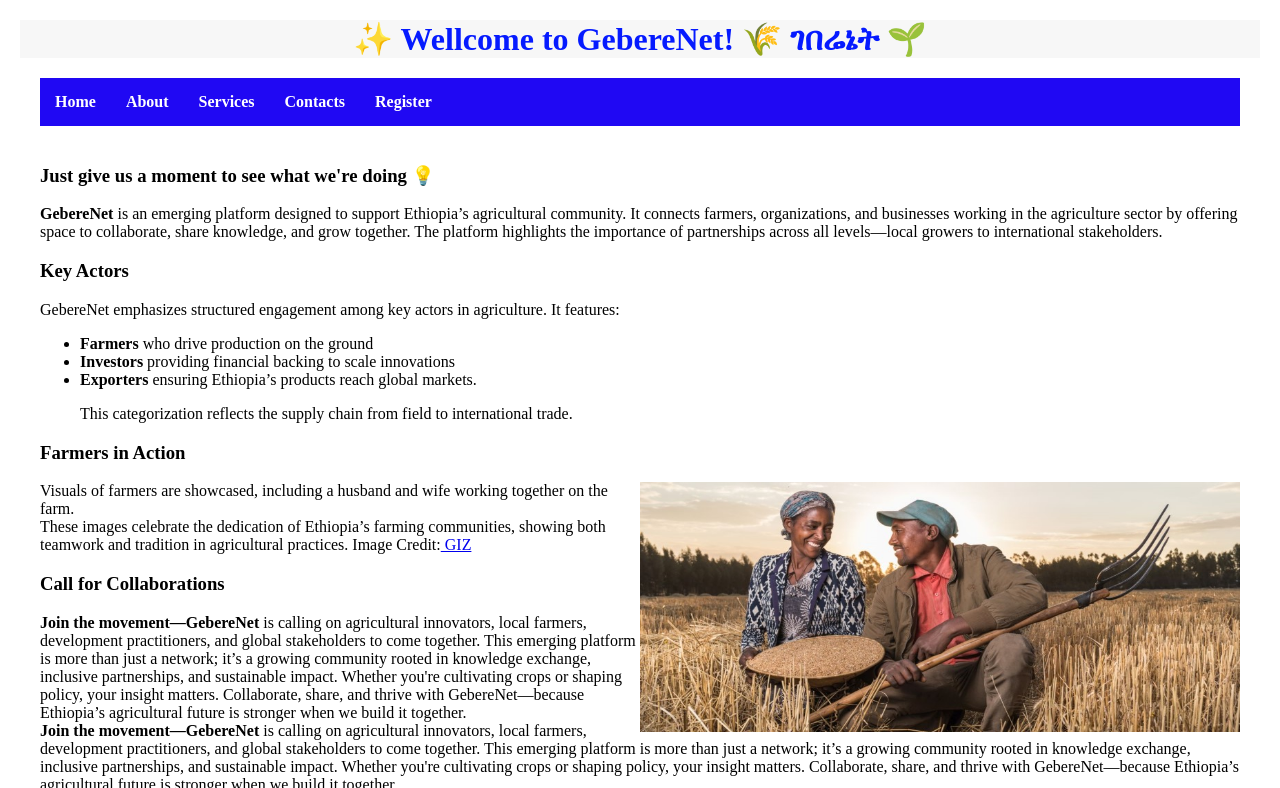
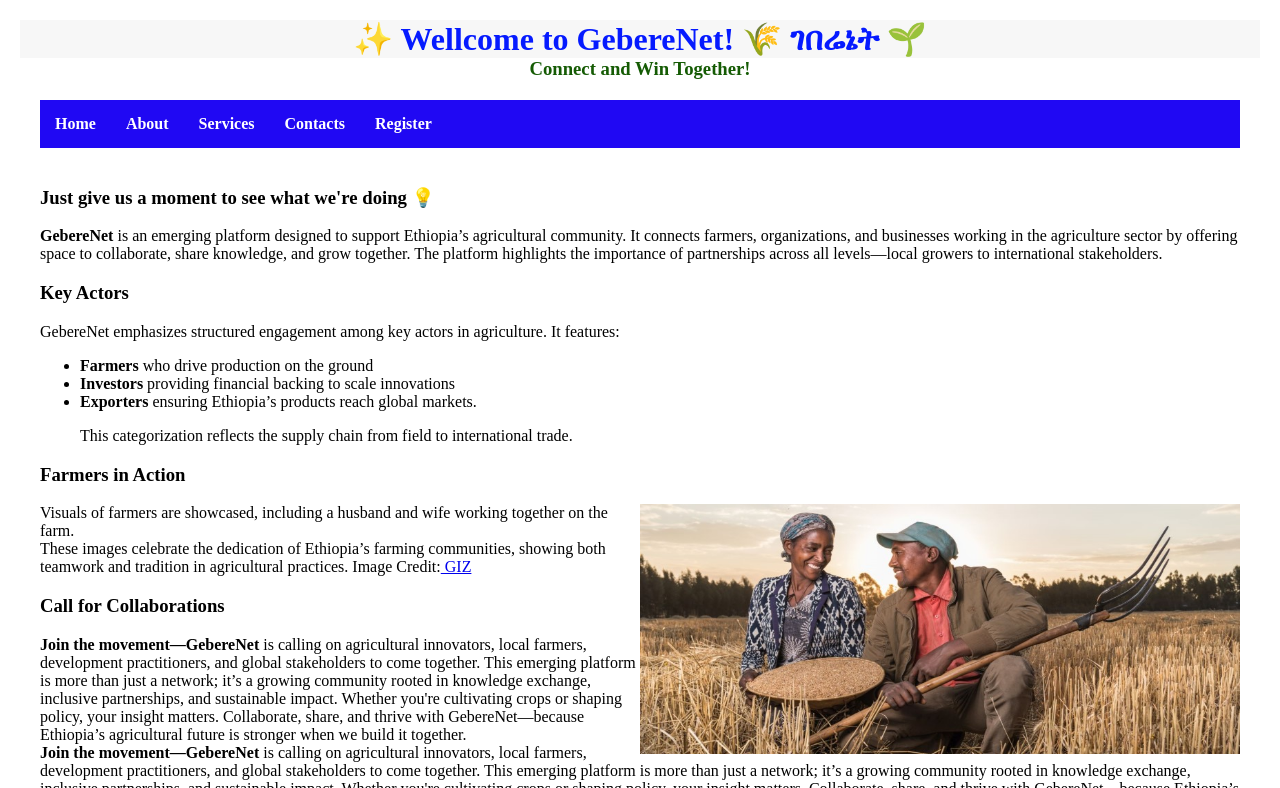
Before and after one commit to teshomebtadesse/Hackathon1, a plain HTML site: page index.html in a window 1280 px wide. Shown: the top 788 px of the page. Drawn offline with Linux system fonts and the light colour scheme.

Commit message:
revised hackathon fiels

```diff
--- a/index.html
+++ b/index.html
@@ -10,7 +10,7 @@
 
         <body>
             <h1>✨ Wellcome to GebereNet! 🌾 ገበሬኔት 🌱</h1> <!--the first landing page (header 1 for greeting--->
-
+            <h3 id="motto"> Connect and Win Together!</h3>
             <nav class="navbar"> <!--the menubar organizing everything here Home, about, services, contacs, and registration pages--->
                 <ul>
                     <li><a href="index.html">Home</a></li>
--- a/style.css
+++ b/style.css
@@ -19,7 +19,14 @@ h1{                             /*all first heading found everywhere will be att
     color: rgb(5, 26, 255);
     margin-top: 0%;
     margin-bottom: 0%;
+    padding: 0%;
+}
 
+#motto{                        /*the motto of the website*/
+    text-align: center;
+    color: rgb(21, 91, 4);
+    margin-top: 0%;
+    margin-bottom: 0%;
 }
 .navbar ul{             /*styling the lists in the menu bar (navivation bar)*/
     list-style-type: none;
```
Also changed, not shown: 1 other file.
